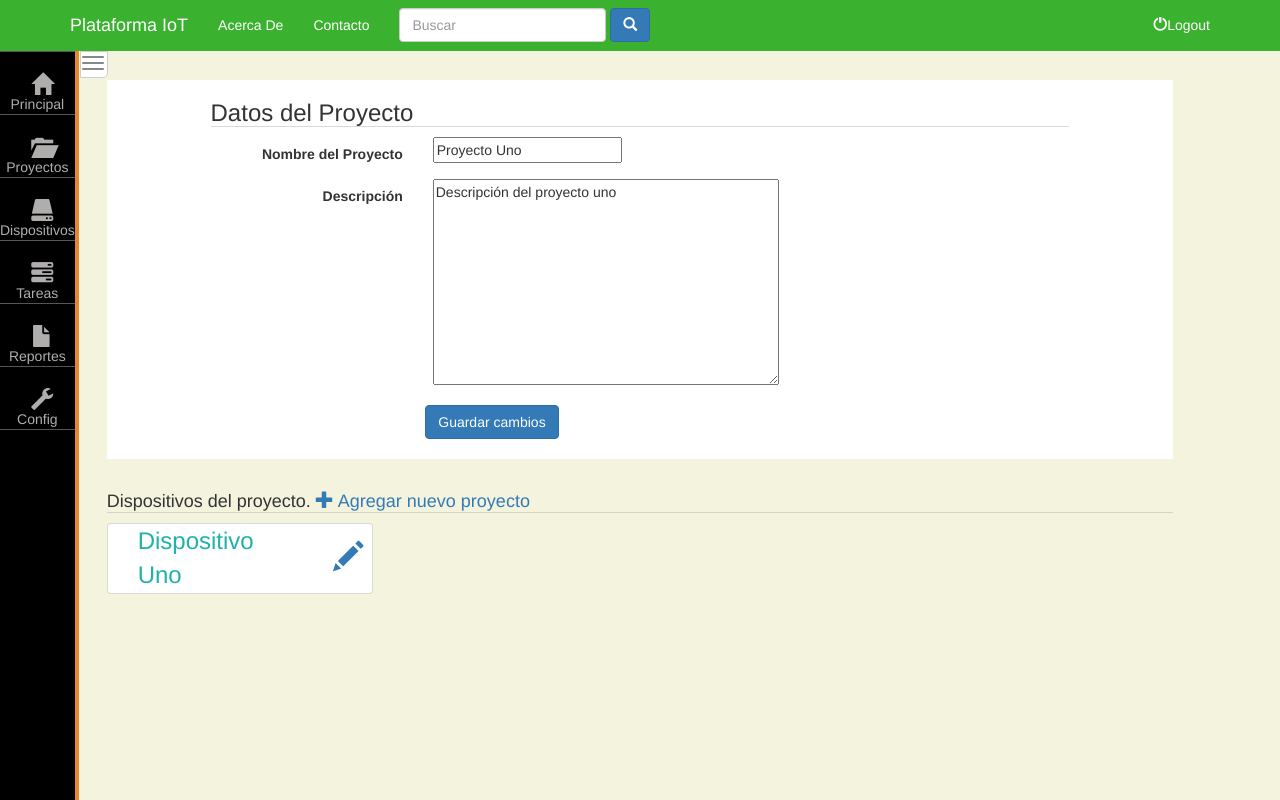
After one commit to ruizcauich/plataforma_iot, a Django app: page /dashboard/proyectos/1 in a window 1280 px wide. The commit adds this page. Run offline with Django 3.2, Linux system fonts and the light colour scheme; data comes from the database, SQL or seed files in the repository; some libraries are stand-ins or nearby versions.

Commit message:
Template detalle-proyecto + urls y views necesarios.

```diff
--- a/plataforma/dashboard/urls.py
+++ b/plataforma/dashboard/urls.py
@@ -6,8 +6,12 @@ app_name = 'dashboard'
 urlpatterns = [
     #dashboard/
     url(r'^$', views.index ,name='index'),
-    #dashboard/proyecto
+    #dashboard/proyectos
     url(r'^proyectos/$', views.formularioProyecto, name = 'proyectos'),
+    #dashboard/proyectos/345
+    url(r'^proyectos/([0-9]+)$', views.detalleProyecto, name = 'detalle-proyecto'),
     #dashboard/dispoitivos
     url(r'^dispositivos/$', views.formularioDispositivo, name = 'dispositivos'),
+    #dashboard/dispositivos/345
+    url(r'^dispositivos/([0-9]+)$', views.detalleDispositivo, name = 'detalle-dispositivo'),
 ]
--- a/plataforma/dashboard/views.py
+++ b/plataforma/dashboard/views.py
@@ -1,6 +1,7 @@
-from django.shortcuts import render
+from django.shortcuts import render, get_object_or_404
 from .models import Proyecto, Dispositivo
 from .forms import formProyecto,formDispositivo
+from django.http import HttpResponse
 
 # Create your views here.
 
@@ -48,3 +49,18 @@ def formularioDispositivo(request):
     }
 
     return render(request,'dashboard/dispositivos.html',context)
+
+def detalleProyecto(request, id_proyecto):
+    proyecto = get_object_or_404(Proyecto, id=id_proyecto)
+    form = formProyecto(instance=proyecto)
+    formDisp = formDispositivo()
+    context= {
+        'form':form,
+        'formDisp': formDisp,
+        'proyecto': proyecto
+    }
+    return render(request, 'dashboard/detalle-proyecto.html', context)
+
+
+def detalleDispositivo(request, id_dispositivo):
+    return HttpResponse(id_dispositivo)
--- /dev/null
+++ b/plataforma/templates/dashboard/detalle-proyecto.html
@@ -0,0 +1,73 @@
+{% extends 'dashboard/base.html' %}
+{% load staticfiles %}
+{% block section_title %}
+    Proyectos
+{% endblock %}
+
+{% block dashboard_body %}
+
+        <section class="row bg-blanco">
+            <div class="col-sm-10 col-sm-offset-1">
+                <h3 class="section-title">Datos del Proyecto</h3>
+                <form action="#" method="post" class="form-horizontal">
+                    {% csrf_token %}
+                    {% include "dashboard/form_template.html" %}
+                    <div class="col-sm-offset-3">
+                        <button type="submit" class="btn btn-primary">Guardar cambios</button>
+                    </div>
+                </form>
+                <br>
+            </div>
+
+        </section>
+        <section class="row">
+            <h4 class="section-title">Dispositivos del proyecto.
+                <a  data-toggle="modal" data-target="#myModal">
+                    <span class="glyphicon glyphicon-plus"></span> Agregar nuevo proyecto
+                </a>
+            </h4>
+            {% for dispositivo in proyecto.dispositivo_set.all %}
+            <div class="bg-blanco col-sm-3 activity-label ">
+                <div class="actibity-label-title color-lightseagreen col-sm-10">
+                        {{dispositivo}}
+                </div>
+                <div class="activity-label-icon col-sm-2">
+                    <a href="{% url 'dashboard:detalle-dispositivo' dispositivo.id %}"><span class="glyphicon glyphicon-pencil"></span></a>
+
+                </div>
+
+            </div>
+            {% endfor %}
+        </section>
+
+
+       <!-- Button trigger modal -->
+       <div class="row">
+
+        </div>
+
+
+  <!-- Modal -->
+        <div class="modal fade" id="myModal" tabindex="-1" role="dialog" aria-labelledby="myModalLabel">
+            <div class="modal-dialog" role="document">
+                <div class="modal-content">
+                    <div class="modal-header">
+                        <button type="button" class="close" data-dismiss="modal" aria-label="Close"><span aria-hidden="true">&times;</span></button>
+                        <h4 class="modal-title" id="myModalLabel">Nuevo Proyecto</h4>
+                    </div>
+                    <form action="{% url 'dashboard:dispositivos' %}" method="post" class="form-horizontal">
+                        {% csrf_token %}
+                        <div class="modal-body">
+                            {% include "dashboard/form_template.html"  with form=formDisp %}
+
+                        </div>
+                        <div class="modal-footer">
+                            <button type="submit" class="btn btn-primary">Aceptar</button>
+                            <button type="button" class="btn btn-default" data-dismiss="modal">Cancelar</button>
+                        </div>
+                    </form>
+                </div>
+            </div>
+        </div>
+
+{% endblock %}
--- a/plataforma/templates/dashboard/dispositivos.html
+++ b/plataforma/templates/dashboard/dispositivos.html
@@ -60,7 +60,7 @@
 
             {% endfor %}
         {% else %}
-            <h3 class="section-title">No se han registrado proyetos.</h3>
+            <h3 class="section-title">No se han registrado dispositivos.</h3>
         {% endif %}
 
         </section>
--- a/plataforma/templates/dashboard/proyectos.html
+++ b/plataforma/templates/dashboard/proyectos.html
@@ -44,9 +44,9 @@
             <div class="col-sm-2">
                 <div class="panel panel-default">
                     <div class="panel-heading">
-                        {{proyecto.nombre_de_proyecto}}
-                        <a href="#" class="" >
+                        <a href="{% url 'dashboard:detalle-proyecto' proyecto.id %}" class="" >
                             <span class="sr-only">Editar</span>
+                            {{proyecto.nombre_de_proyecto}}
                             <span class="glyphicon glyphicon-pencil"></span>
                         </a>
                     </div>
```
